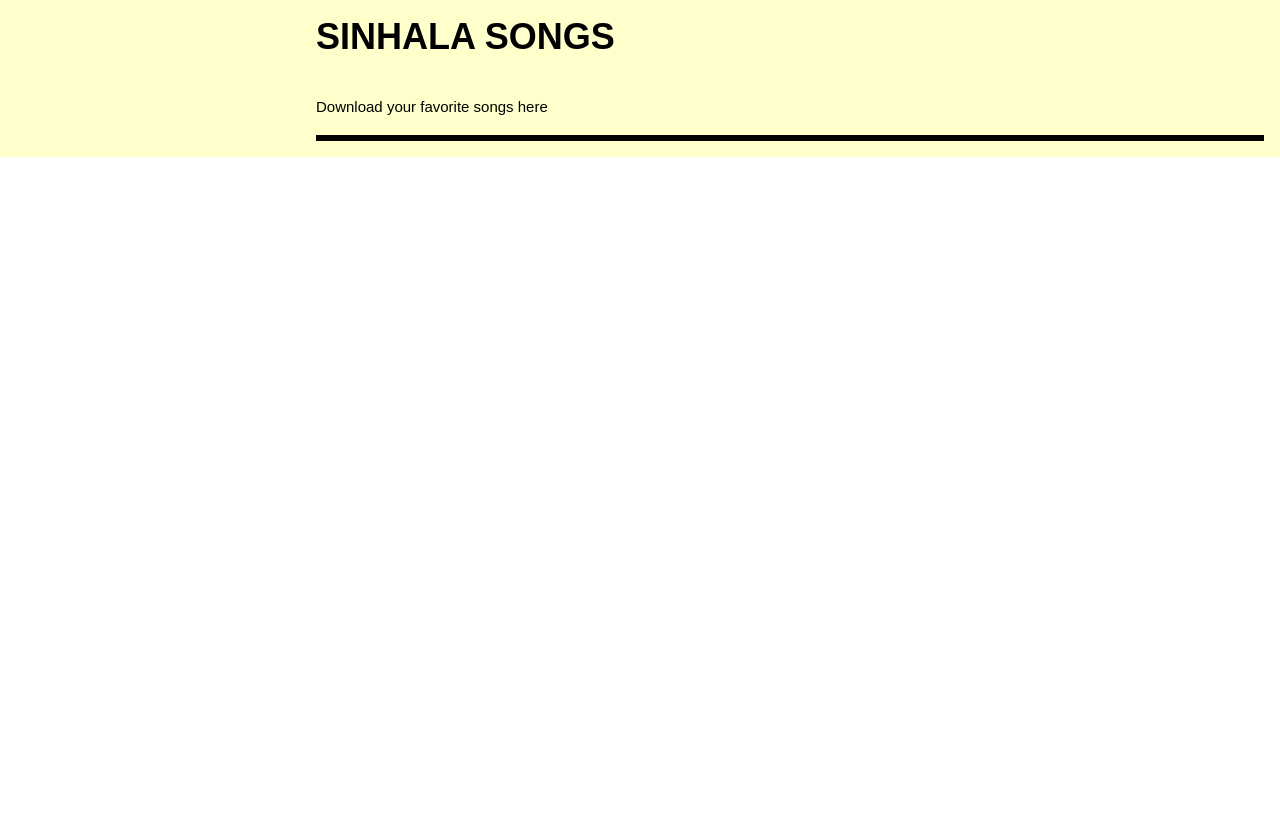
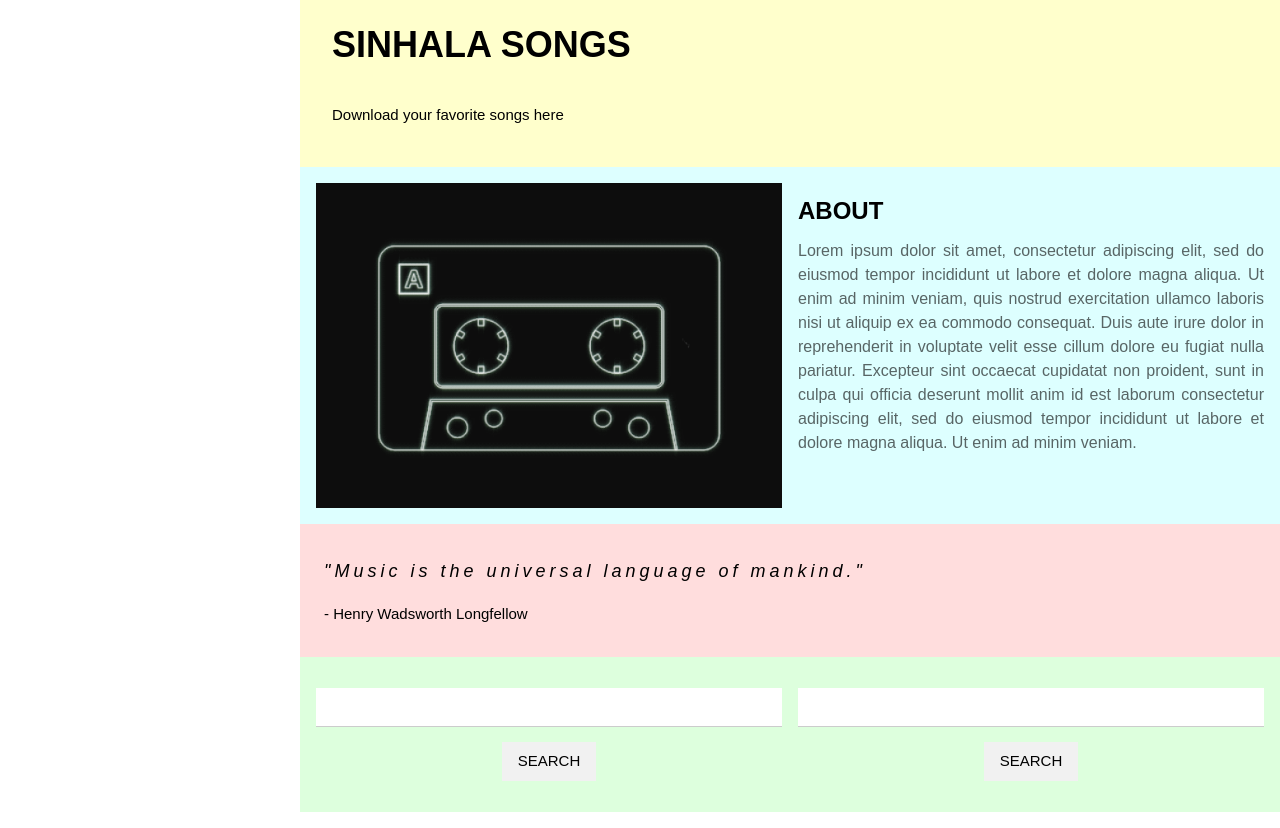
Before and after one commit to hasindusithmin/sinhalasongs, a Next.js app: page / in a window 1280 px wide. Before the commit the page ends 800 px from the top, so only its background shows below. Built offline with nearby package versions, Linux system fonts and the light colour scheme; a web font is replaced by a local one.

Commit message:
Update index.js

```diff
--- a/components/Navbar.js
+++ b/components/Navbar.js
@@ -6,28 +6,30 @@ export default function Navbar() {
         document.getElementById("mySidebar").style.display = "none";
         document.getElementById("myOverlay").style.display = "none";
     }
+
+
     return (
         <>
             <Head>
-                <link rel="stylesheet" href="https://cdnjs.cloudflare.com/ajax/libs/font-awesome/4.7.0/css/font-awesome.min.css"/>
+                <link rel="stylesheet" href="https://cdnjs.cloudflare.com/ajax/libs/font-awesome/4.7.0/css/font-awesome.min.css" />
             </Head>
-            <nav className="w3-sidebar w3-collapse w3-white w3-animate-left" style={{ zIndex: 3, width: '300px' }} id="mySidebar"><br />
-                <div className="w3-container">
+            <nav className="w3-sidebar w3-collapse w3-white w3-animate-left" id="mySidebar" style={{zIndex: 3, width: '300px'}}><br />
+                <div className="w3-container" >
                     <span onClick={w3_close} className="w3-hide-large w3-right w3-jumbo w3-padding w3-hover-grey" title="close menu">
                         <i className="fa fa-remove"></i>
                     </span>
-                    <img src="https://www.w3schools.com/w3images/avatar_g2.jpg" style={{width:'45%'}} className="w3-round" /><br /><br />
+                    <img src="https://via.placeholder.com/300" alt="300x300" style={{ width: '45%' }} className="w3-round" /><br /><br />
                     <h4><b>SINHALA SONGS</b></h4>
                     <p className="w3-text-grey w3-small">Download your favorite songs here</p>
                 </div>
                 <div className="w3-bar-block">
-                    <span  onClick={w3_close} className="w3-bar-item w3-button w3-padding w3-text-teal"><i className="fa fa-home fa-fw w3-margin-right"></i>HOME</span>
-                    <span onClick={w3_close}  className="w3-bar-item w3-button w3-padding"><i className="fa fa-microphone fa-fw w3-margin-right"></i>SINGERS</span>
-                    <span onClick={w3_close}  className="w3-bar-item w3-button w3-padding"><i className="fa fa-music fa-fw w3-margin-right"></i>MUSIC</span>
-                    <span onClick={w3_close}  className="w3-bar-item w3-button w3-padding"><i className="fa fa-rss fa-fw w3-margin-right"></i>ABOUT</span>
+                    <span onClick={w3_close} className="w3-bar-item w3-button w3-padding w3-text-teal"><i className="fa fa-home fa-fw w3-margin-right"></i>HOME</span>
+                    <span onClick={w3_close} className="w3-bar-item w3-button w3-padding"><i className="fa fa-microphone fa-fw w3-margin-right"></i>SINGERS</span>
+                    <span onClick={w3_close} className="w3-bar-item w3-button w3-padding"><i className="fa fa-music fa-fw w3-margin-right"></i>MUSIC</span>
+                    <span onClick={w3_close} className="w3-bar-item w3-button w3-padding"><i className="fa fa-rss fa-fw w3-margin-right"></i>ABOUT</span>
                 </div>
             </nav>
-            <div className="w3-overlay w3-hide-large w3-animate-opacity" onClick={w3_close} style={{cursor:'pointer'}} title="close side menu" id="myOverlay"></div>
+            <div className="w3-overlay w3-hide-large w3-animate-opacity" onClick={w3_close} style={{ cursor: 'pointer' }} title="close side menu" id="myOverlay"></div>
         </>
     )
 }
--- a/pages/_app.js
+++ b/pages/_app.js
@@ -3,9 +3,10 @@ import '../styles/inconsolata.css'
 import '../styles/globals.css'
 import Navbar from '../components/Navbar'
 function MyApp({ Component, pageProps }) {
+
   return (
-    <div className='w3-pale-yellow w3-content' style={{maxWidth:'1600px'}}>
-        <Navbar/>
+    <div className='w3-content' style={{ maxWidth:'1600px',}}>
+      <Navbar/>
       <div className="w3-main" style={{marginLeft:'300px'}}>
         <Component {...pageProps} />
       </div>
--- a/pages/index.js
+++ b/pages/index.js
@@ -18,17 +18,57 @@ export default function Home() {
         <link rel="icon" href="/favicon.ico" />
       </Head>
 
-      <header id="portfolio">
-        <span ><img src="https://www.w3schools.com/w3images/avatar_g2.jpg" style={{width:'65px'}} className="w3-circle w3-right w3-margin w3-hide-large w3-hover-opacity" /></span>
+      <header  className='w3-pale-yellow w3-padding'>
+        <span><img src="https://via.placeholder.com/300" alt="300x300" style={{width:'65px'}} className="w3-circle w3-right w3-margin w3-hide-large w3-hover-opacity" /></span>
         <span className="w3-button w3-hide-large w3-xxlarge w3-hover-text-grey" onClick={w3_open}><i className="fa fa-bars"></i></span>
         <div className="w3-container">
           <h1><b>SINHALA SONGS</b></h1>
-          <div className="w3-section w3-bottombar w3-border-black w3-padding-16">
+          <div className="w3-section w3-padding-16">
             Download your favorite songs here
           </div>
         </div>
       </header>
 
+      <div className="w3-row-padding w3-pale-blue">
+        <div className="w3-half w3-panel w3-margin-bottom">
+          <img src="/music.gif" alt='1489x838' className="w3-image w3-greyscale" style={{width:'100%'}} />
+        </div>
+        <div className="w3-half w3-panel w3-margin-bottom">
+          <h3><b>ABOUT</b></h3>
+          <h6 className='w3-justify w3-opacity'>
+            Lorem ipsum dolor sit amet, consectetur adipiscing elit, sed do eiusmod tempor incididunt ut labore et dolore magna aliqua. Ut enim ad minim veniam, quis nostrud exercitation ullamco laboris nisi ut aliquip ex ea commodo consequat. Duis aute irure dolor in reprehenderit in voluptate velit esse cillum dolore eu fugiat nulla pariatur. Excepteur sint occaecat cupidatat non proident, sunt in culpa qui officia deserunt mollit anim id est laborum consectetur adipiscing elit, sed do eiusmod tempor incididunt ut labore et dolore magna aliqua. Ut enim ad minim veniam.
+          </h6>
+        </div>
+      </div>
+
+      <div className="w3-row-padding w3-pale-red">
+        <div className="w3-panel ">
+          <p className='w3-large w3-wide'><i>"Music is the universal language of mankind."</i></p>
+          <p>- Henry Wadsworth Longfellow</p>
+        </div>
+      </div>
+
+      <div className="w3-row-padding w3-pale-green">
+        <div className="w3-half w3-panel">
+            <p>
+              <input id="singer" className='w3-input' type="search" dir="ltr" spellCheck={false} autoCorrect="off" autoComplete="off" autoCapitalize="off" maxLength="2048" tabIndex="1" />
+            </p>
+            <p className='w3-center'>
+              <button type="button" className="w3-button w3-light-grey" >SEARCH</button>
+            </p>
+        </div>
+        <div className="w3-half w3-panel">
+            <p>
+              <input className='w3-input' id="song" type="search" dir="ltr" spellCheck={false} autoCorrect="off" autoComplete="off" autoCapitalize="off" maxLength="2048" tabIndex="1" />
+            </p>
+            <p className='w3-center'>
+              <button type="button" className="w3-button w3-light-grey" >SEARCH</button>
+            </p>
+        </div>
+      </div>
+
+      <div className='w3-padding'></div>
+
     </>
   )
 }
```
Also changed, not shown: public/music.gif (added), public/music.jpg (added).
